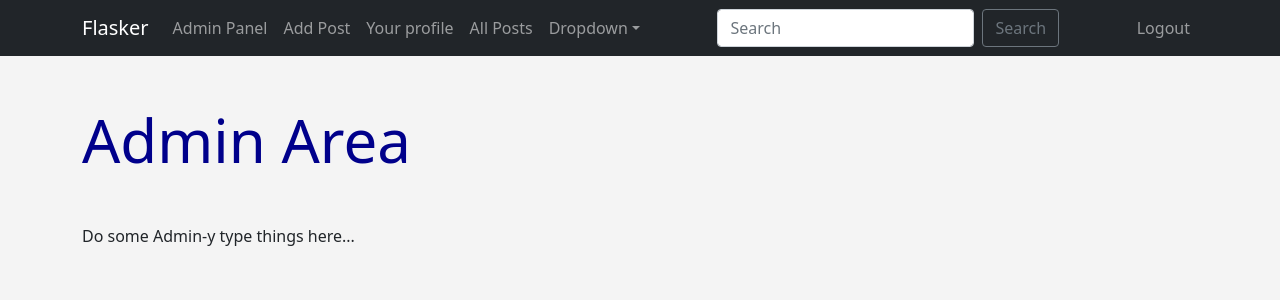
After one commit to ivanlegranbizarro/flasker, a Flask app: page /admin in a window 1280 px wide. The commit adds this page. Shown: the top 300 px of the page. Run offline with Flask 2, Linux system fonts and the light colour scheme; a user stored in the database is signed in; some libraries are stand-ins or nearby versions.

Commit message:
Admin Area

```diff
--- a/app.py
+++ b/app.py
@@ -264,6 +264,17 @@ def logout():
     return redirect(url_for('index'))
 
 
+# Create Admin Page
+@app.route('/admin', methods=['GET', 'POST'])
+@login_required
+def admin():
+    if current_user.id == 1:
+        return render_template('admin.html')
+    else:
+        flash('You are not authorized to view this page', 'danger')
+        return redirect(url_for('index'))
+
+
 #Invalid Url
 @app.errorhandler(404)
 def page_not_found(e):
--- /dev/null
+++ b/templates/admin.html
@@ -0,0 +1,13 @@
+{% extends 'base.html' %}
+
+
+{% block title %}
+Admin Area
+{% endblock title %}
+
+
+{% block content %}
+
+<h1 class="my-5">Admin Area</h1>
+<p>Do some Admin-y type things here...</p>
+{% endblock content %}
--- a/templates/base.html
+++ b/templates/base.html
@@ -29,6 +29,13 @@
             </button>
             <div class="collapse navbar-collapse" id="collapsibleNavId">
                 <ul class="navbar-nav me-auto mt-2 mt-lg-0">
+
+                    {% if current_user.is_authenticated and current_user.id == 1 %}
+                    <li class="nav-item">
+                        <a class="nav-link" href="{{ url_for('admin') }}">Admin Panel</a>
+                    </li>
+                    {% endif %}
+
                     {% if not current_user.is_authenticated %}
                     <li class="nav-item">
                         <a class="nav-link" href="{{ url_for('add_user') }}">Add User</a>
```
